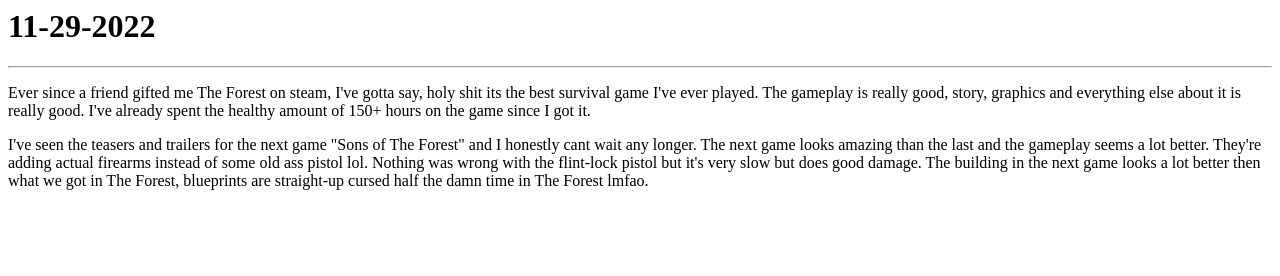
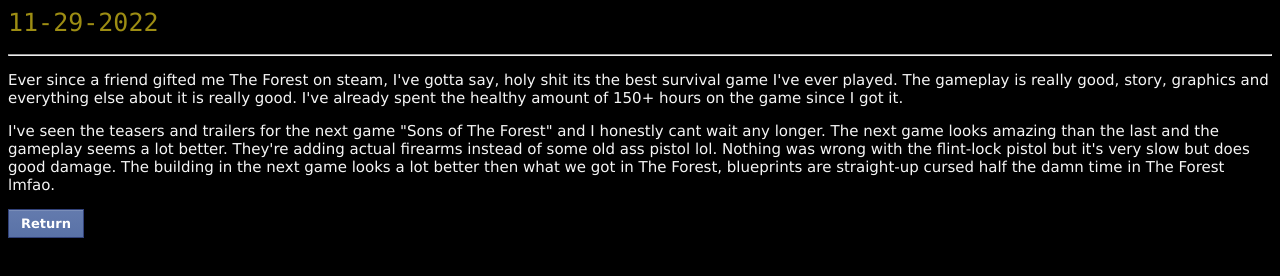
Before and after one commit to cnbhop/personalsitenew, a plain HTML site: page 11292022.html in a window 1280 px wide. Drawn offline with Linux system fonts and the light colour scheme.

Commit message:
return button

```diff
--- a/11292022.css
+++ b/11292022.css
@@ -0,0 +1,77 @@
+body {background-color: black;}
+body {
+    color: whitesmoke
+}
+p {
+font-family: Verdana, Geneva, sans-serif;
+font-size: 15px;
+letter-spacing: 0px;
+word-spacing: 0px;
+color: whitesmoke;
+font-weight: 400;
+text-decoration: none solid rgb(68, 68, 68);
+font-style: normal;
+font-variant: normal;
+text-transform: none;
+}
+h1 {
+    color: rgb(157, 141, 19);
+    font-family: "Lucida Console", Monaco, monospace;
+    font-size: 25px;
+    letter-spacing: 0px;
+    word-spacing: 0px;
+    color: rgb(157, 141, 19);
+    font-weight: 400;
+    text-decoration: none;
+    font-style: normal;
+    font-variant: normal;
+    text-transform: none;
+}
+h2 {
+    color: rgb(157, 141, 19);
+    font-family: "Lucida Console", Monaco, monospace;
+    font-size: 15px;
+    letter-spacing: 0px;
+    word-spacing: 0px;
+    color: rgb(157, 141, 19);
+    font-weight: 400;
+    text-decoration: none;
+    font-style: normal;
+    font-variant: normal;
+    text-transform: none;
+}
+h3 {
+    color: rgb(157, 141, 19);
+    font-family: "Lucida Console", Monaco, monospace;
+    font-size: 15px;
+    letter-spacing: 0px;
+    word-spacing: 0px;
+    color: rgb(157, 141, 19);
+    font-weight: 400;
+    text-decoration: none;
+    font-style: normal;
+    font-variant: normal;
+    text-transform: none;
+}
+.returnbutton {
+	box-shadow:inset 0px 1px 0px 0px #7a8eb9;
+	background:linear-gradient(to bottom, #637aad 5%, #5972a7 100%);
+	background-color:#637aad;
+	border:1px solid #314179;
+	display:inline-block;
+	cursor:pointer;
+	color:#ffffff;
+	font-family:Verdana;
+	font-size:13px;
+	font-weight:bold;
+	padding:6px 12px;
+	text-decoration:none;
+}
+.returnbutton:hover {
+	background:linear-gradient(to bottom, #5972a7 5%, #637aad 100%);
+	background-color:#5972a7;
+}
+.returnbutton:active {
+	position:relative;
+	top:1px;
+}
--- a/11292022.html
+++ b/11292022.html
@@ -5,3 +5,5 @@
 <p>Ever since a friend gifted me The Forest on steam, I've gotta say, holy shit its the best survival game I've ever played. The gameplay is really good, story, graphics and everything else about it is really good. I've already spent the healthy amount of 150+ hours on the game since I got it. </p>
 <p></p>
 <p>I've seen the teasers and trailers for the next game "Sons of The Forest" and I honestly cant wait any longer. The next game looks amazing than the last and the gameplay seems a lot better. They're adding actual firearms instead of some old ass pistol lol. Nothing was wrong with the flint-lock pistol but it's very slow but does good damage. The building in the next game looks a lot better then what we got in The Forest, blueprints are straight-up cursed half the damn time in The Forest lmfao.</p>
+
+<a href="#" class="returnbutton">Return</a>
```
